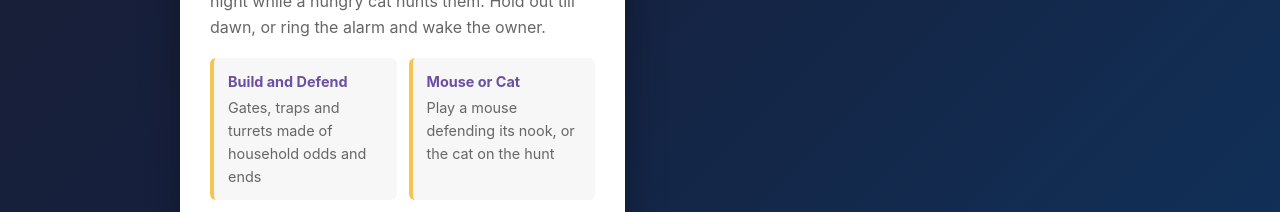
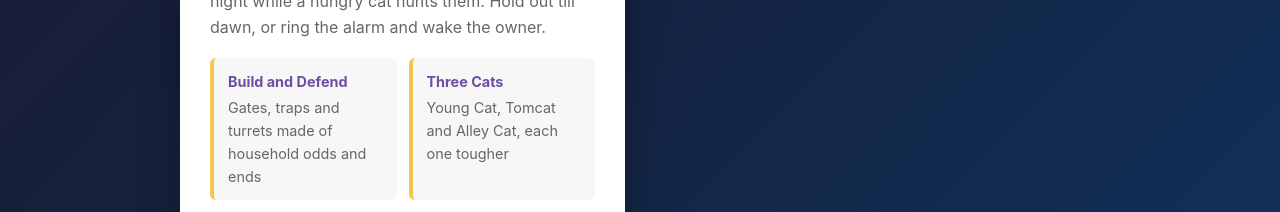
Before and after one commit to anthonus123/creationsaam-website, a plain HTML site: page index.html in a window 1280 px wide. Shown: the part 891-1103 px from the top of the page. Drawn offline with Linux system fonts and the light colour scheme.

Commit message:
Burrow card: three cat levels (playing the cat isn't in the game yet)
Co-Authored-By: Claude Opus 5.5 <noreply@anthropic.com>

```diff
--- a/index.html
+++ b/index.html
@@ -252,8 +252,8 @@
                     <span>Gates, traps and turrets made of household odds and ends</span>
                 </div>
                 <div class="feature">
-                    <strong>Mouse or Cat</strong>
-                    <span>Play a mouse defending its nook, or the cat on the hunt</span>
+                    <strong>Three Cats</strong>
+                    <span>Young Cat, Tomcat and Alley Cat, each one tougher</span>
                 </div>
                 <div class="feature">
                     <strong>The Alarm Clock</strong>
```
